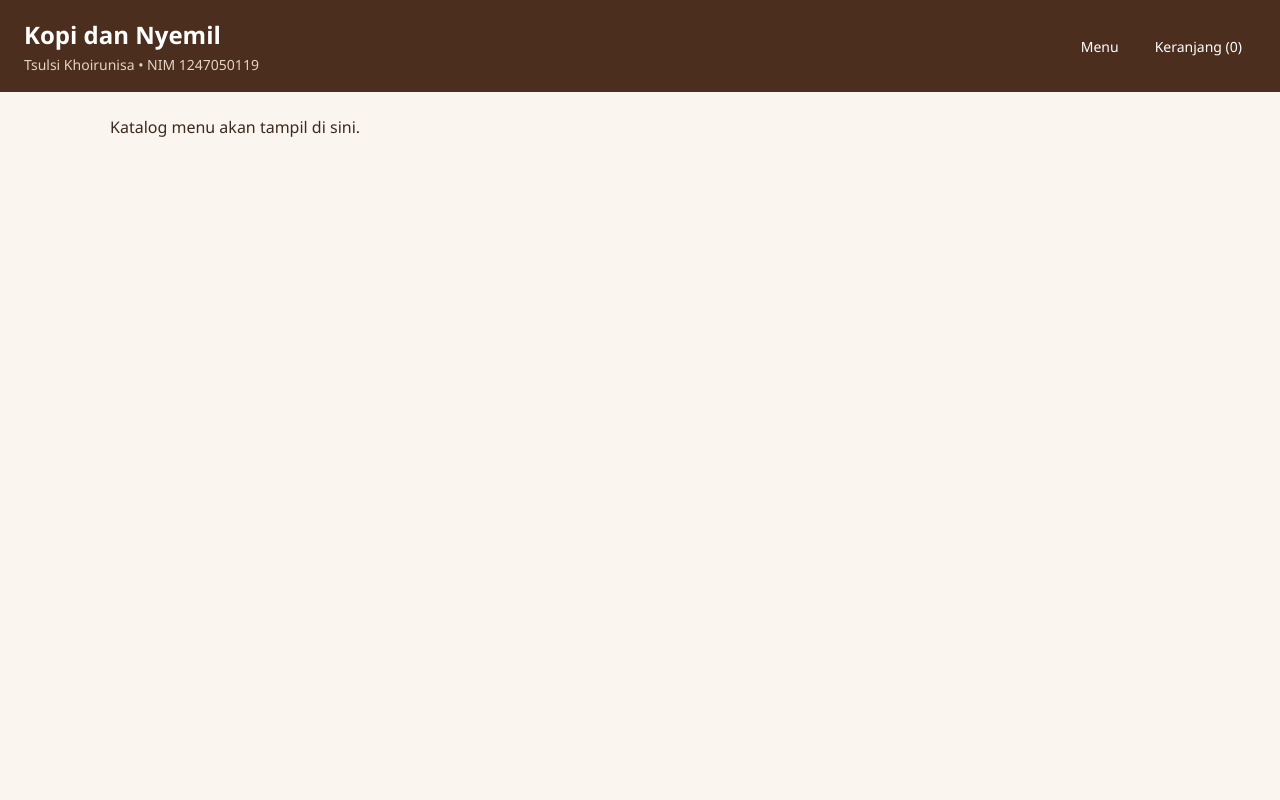
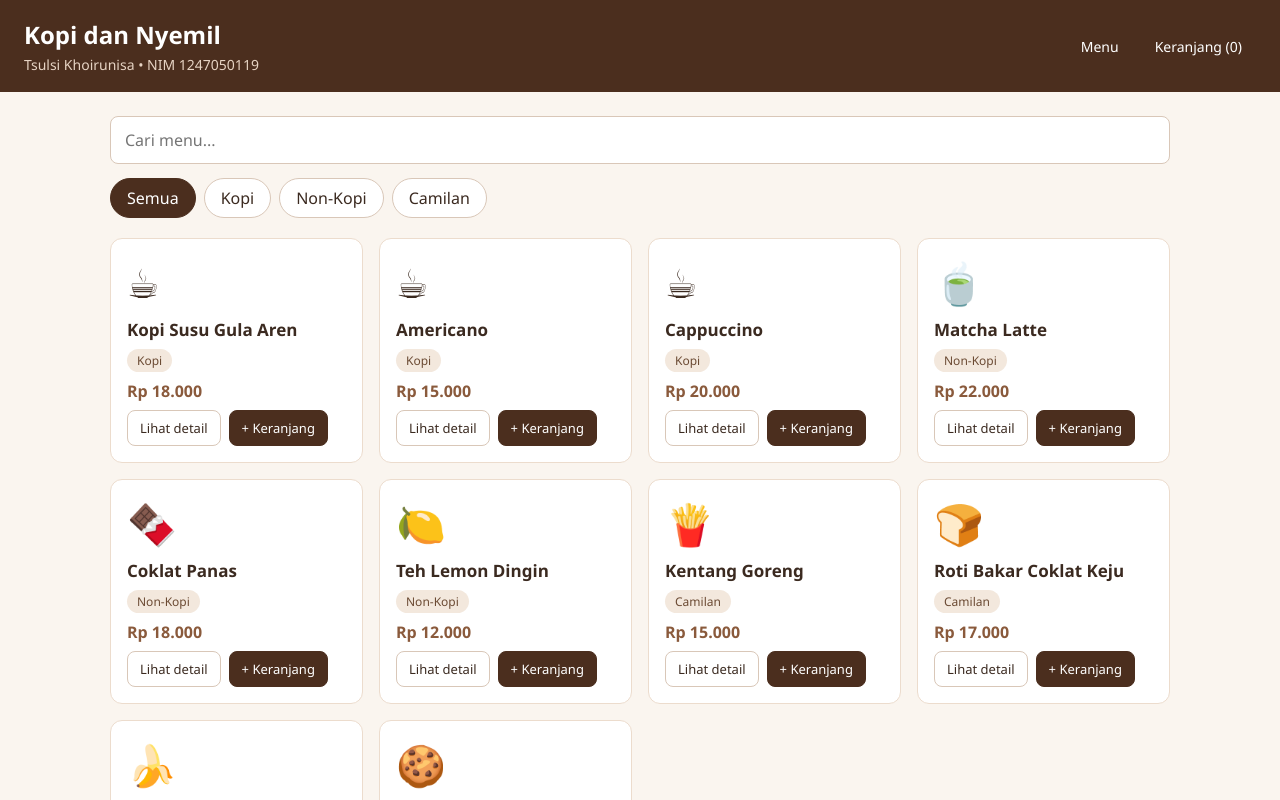
Before and after one commit to tsulsinisa14-maker/katalog-kopi-react, a React (Vite) app: page / in a window 1280 px wide. Shown: the top 800 px of the page. Built offline with nearby package versions, Linux system fonts and the light colour scheme.

Commit message:
feat: tambah komponen MenuCard dan MenuList dengan filter dan pencarian

```diff
--- a/src/App.tsx
+++ b/src/App.tsx
@@ -1,6 +1,28 @@
+import { useState } from 'react';
 import Header from './components/Header';
+import SearchBar from './components/SearchBar';
+import CategoryFilter from './components/CategoryFilter';
+import MenuList from './components/MenuList';
+import { menuItems } from './data/menu';
+import type { CategoryFilterValue, MenuItem } from './types';
+
+const categories: CategoryFilterValue[] = ['Semua', 'Kopi', 'Non-Kopi', 'Camilan'];
 
 function App() {
+  const [search, setSearch] = useState<string>('');
+  const [category, setCategory] = useState<CategoryFilterValue>('Semua');
+
+  const filteredItems = menuItems.filter((item) => {
+    const matchCategory = category === 'Semua' || item.category === category;
+    const matchSearch = item.name.toLowerCase().includes(search.trim().toLowerCase());
+    return matchCategory && matchSearch;
+  });
+
+  // Sementara hanya mencatat di console. Di tahap berikutnya diganti ke keranjang.
+  const handleAdd = (item: MenuItem) => {
+    console.log('Tambah ke keranjang:', item.name);
+  };
+
   return (
     <>
       <Header
@@ -10,7 +32,11 @@ function App() {
         cartCount={0}
       />
       <main className="container" id="menu">
-        <p>Katalog menu akan tampil di sini.</p>
+        <div className="toolbar">
+          <SearchBar value={search} onChange={setSearch} />
+          <CategoryFilter categories={categories} active={category} onSelect={setCategory} />
+        </div>
+        <MenuList items={filteredItems} onAdd={handleAdd} />
       </main>
     </>
   );
--- /dev/null
+++ b/src/components/MenuCard.tsx
@@ -0,0 +1,34 @@
+import { useState } from 'react';
+import type { MenuItem } from '../types';
+import { formatRupiah } from '../utils/format';
+
+interface MenuCardProps {
+  item: MenuItem;
+  onAdd: (item: MenuItem) => void;
+}
+
+export default function MenuCard({ item, onAdd }: MenuCardProps) {
+  const [showDetail, setShowDetail] = useState<boolean>(false);
+
+  return (
+    <article className="card">
+      <div className="card-emoji" aria-hidden="true">
+        {item.emoji}
+      </div>
+      <h3>{item.name}</h3>
+      <span className="badge">{item.category}</span>
+      <p className="price">{formatRupiah(item.price)}</p>
+
+      {showDetail && <p className="desc">{item.description}</p>}
+
+      <div className="card-actions">
+        <button type="button" className="btn" onClick={() => setShowDetail((prev) => !prev)}>
+          {showDetail ? 'Tutup detail' : 'Lihat detail'}
+        </button>
+        <button type="button" className="btn btn-primary" onClick={() => onAdd(item)}>
+          + Keranjang
+        </button>
+      </div>
+    </article>
+  );
+}
--- /dev/null
+++ b/src/components/MenuList.tsx
@@ -0,0 +1,21 @@
+import type { MenuItem } from '../types';
+import MenuCard from './MenuCard';
+
+interface MenuListProps {
+  items: MenuItem[];
+  onAdd: (item: MenuItem) => void;
+}
+
+export default function MenuList({ items, onAdd }: MenuListProps) {
+  if (items.length === 0) {
+    return <p className="empty">Menu tidak ditemukan.</p>;
+  }
+
+  return (
+    <div className="grid">
+      {items.map((item) => (
+        <MenuCard key={item.id} item={item} onAdd={onAdd} />
+      ))}
+    </div>
+  );
+}
--- a/src/index.css
+++ b/src/index.css
@@ -30,3 +30,86 @@ body {
 .nav a:hover { background: rgba(255, 255, 255, 0.15); }
 
 .container { max-width: 1100px; margin: 24px auto; padding: 0 20px; }
+
+.sr-only {
+  position: absolute;
+  width: 1px;
+  height: 1px;
+  overflow: hidden;
+  clip: rect(0, 0, 0, 0);
+  white-space: nowrap;
+}
+
+.toolbar { display: flex; flex-direction: column; gap: 14px; margin-bottom: 20px; }
+.search input {
+  width: 100%;
+  padding: 12px 14px;
+  font: inherit;
+  border: 1px solid #d9c7b8;
+  border-radius: 8px;
+  background: #fff;
+}
+.search input:focus { outline: 2px solid #8a5a3c; outline-offset: 1px; }
+
+.filters { display: flex; flex-wrap: wrap; gap: 8px; }
+.chip {
+  font: inherit;
+  padding: 8px 16px;
+  border: 1px solid #d9c7b8;
+  border-radius: 999px;
+  background: #fff;
+  color: #3b2a20;
+  cursor: pointer;
+}
+.chip:hover { background: #f3e8dd; }
+.chip.is-active { background: #4b2e1e; border-color: #4b2e1e; color: #fff; }
+
+.grid {
+  display: grid;
+  grid-template-columns: repeat(auto-fill, minmax(220px, 1fr));
+  gap: 16px;
+}
+.card {
+  background: #fff;
+  border: 1px solid #ecdccd;
+  border-radius: 12px;
+  padding: 16px;
+  display: flex;
+  flex-direction: column;
+  gap: 8px;
+}
+.card h3 { margin: 0; font-size: 17px; }
+.card-emoji { font-size: 40px; }
+.badge {
+  align-self: flex-start;
+  font-size: 12px;
+  padding: 3px 10px;
+  border-radius: 999px;
+  background: #f3e8dd;
+  color: #6b4a33;
+}
+.price { margin: 0; font-weight: 700; color: #8a5a3c; }
+.desc { margin: 0; font-size: 14px; color: #5c4636; }
+.card-actions { display: flex; flex-wrap: wrap; gap: 8px; margin-top: auto; }
+
+.btn {
+  font: inherit;
+  font-size: 13px;
+  padding: 8px 12px;
+  border: 1px solid #d9c7b8;
+  border-radius: 8px;
+  background: #fff;
+  color: #3b2a20;
+  cursor: pointer;
+}
+.btn:hover { background: #f3e8dd; }
+.btn-primary { background: #4b2e1e; border-color: #4b2e1e; color: #fff; }
+.btn-primary:hover { background: #3a2216; }
+
+.empty {
+  text-align: center;
+  padding: 32px;
+  color: #7a6252;
+  border: 1px dashed #d9c7b8;
+  border-radius: 12px;
+}
```
